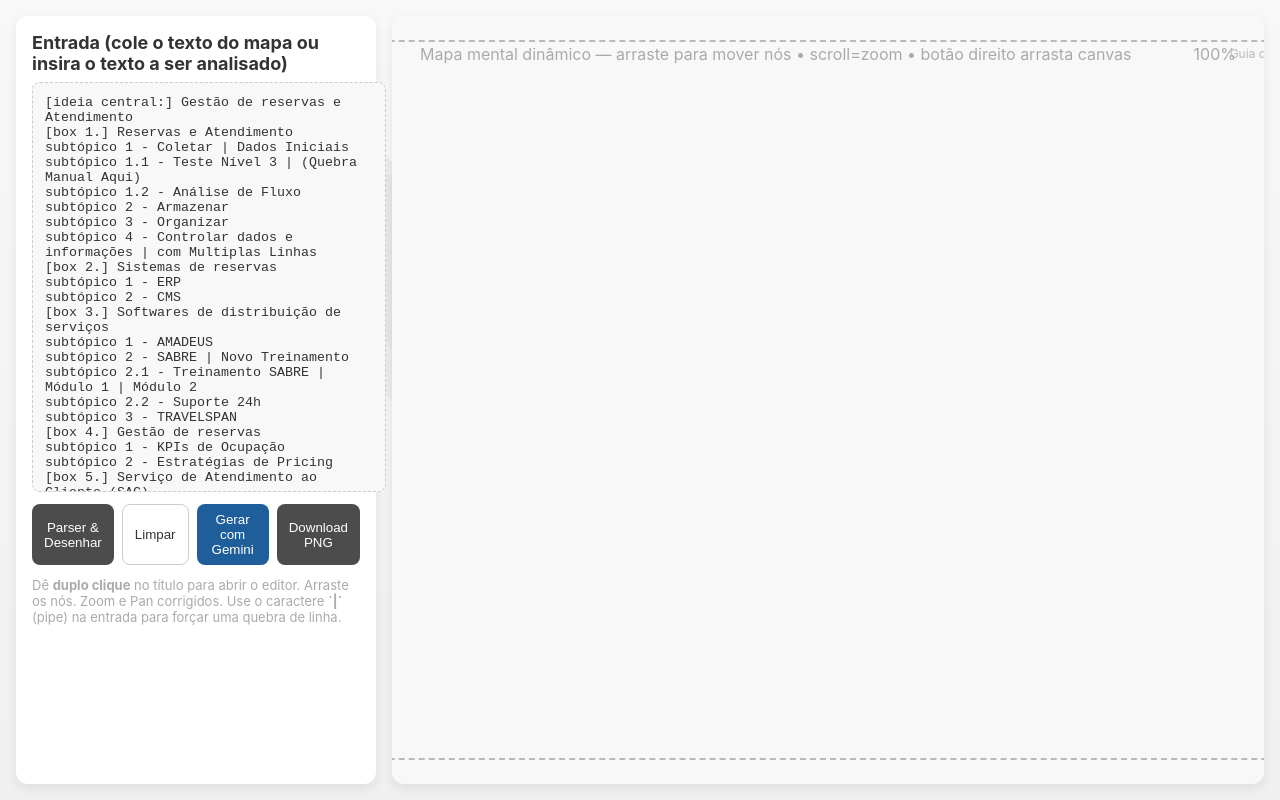
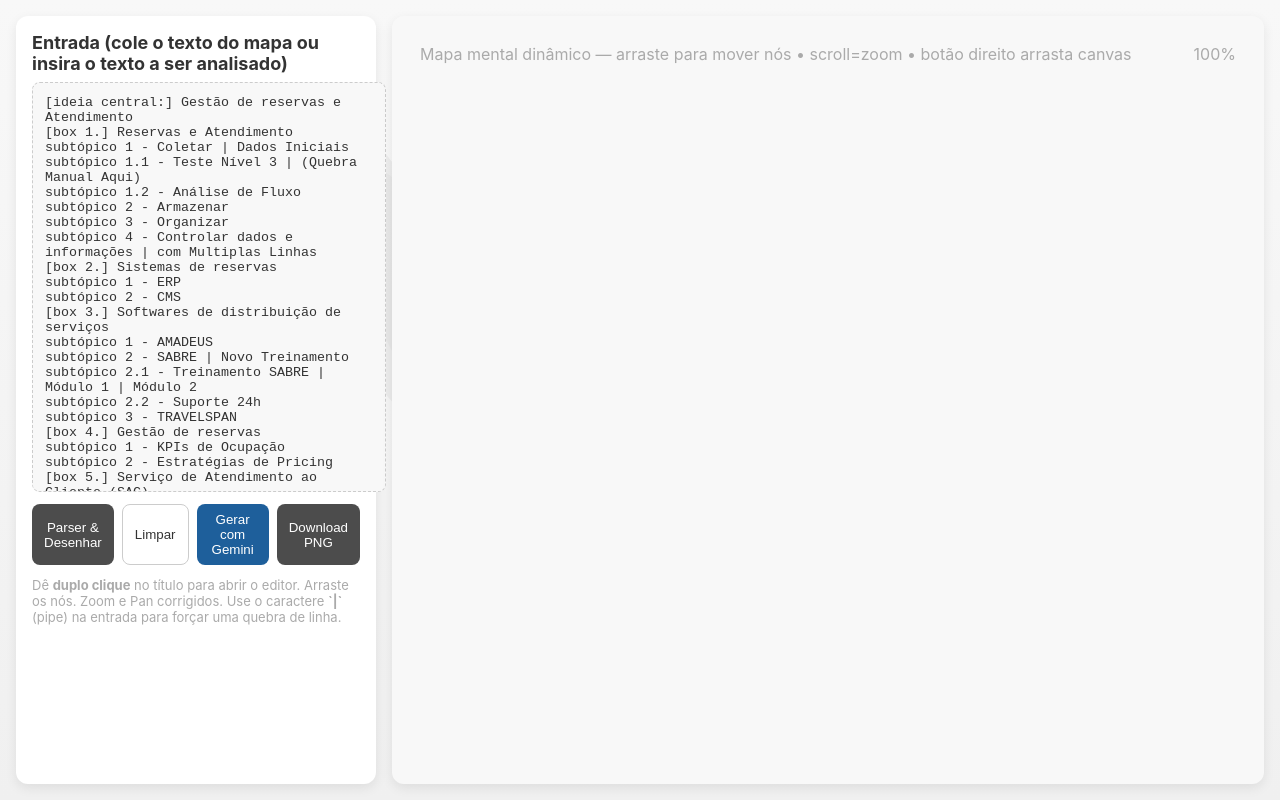
Before and after one commit to GustavoJVvieira/mapa_mental, a plain HTML site: page index.html in a window 1280 px wide. Drawn offline with nearby package versions, Linux system fonts and the light colour scheme; a script that the page names is missing.

Commit message:
Fix HTML formatting and structure

```diff
--- a/index.html
+++ b/index.html
@@ -61,8 +61,7 @@
       <div class="viewport">
         <svg id="svg"></svg>
         <div id="stage">
-          <div id="print-guide">Guia de Área de Download (1280x720px)</div>
-        </div>
+          </div>
       </div>
     </div>
   </div>
```
